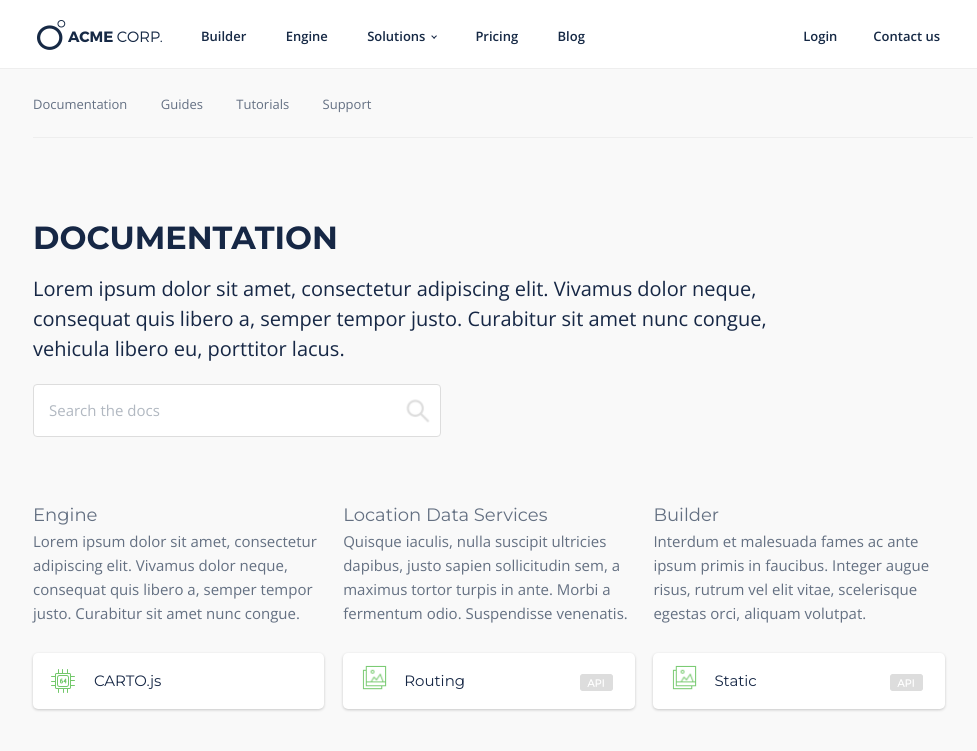
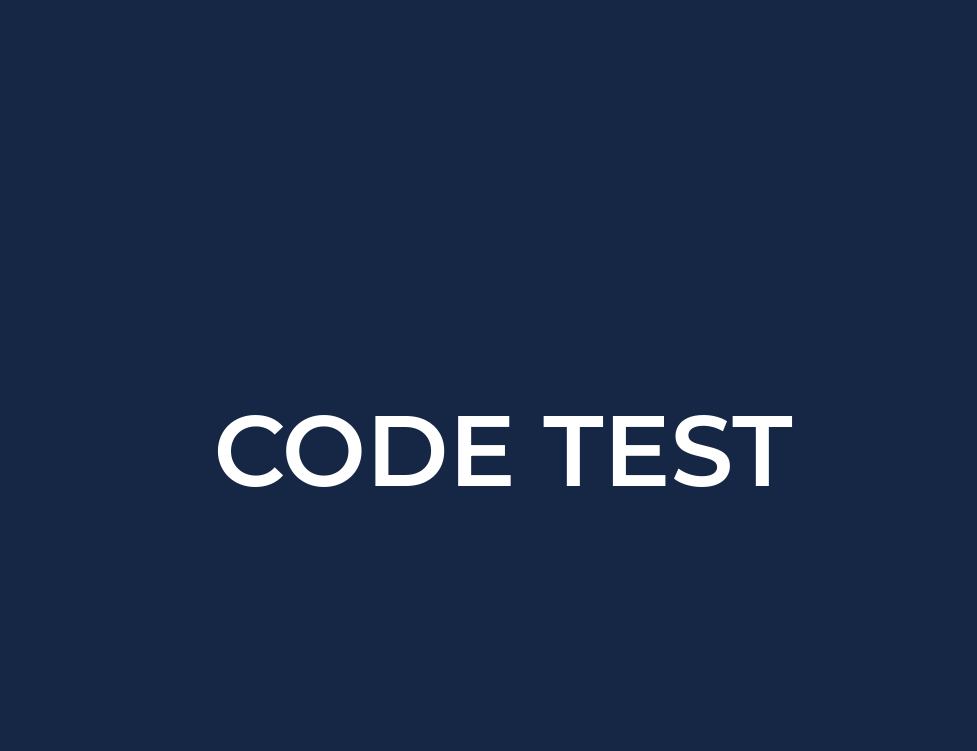
Before and after one commit to veroglez/carto, a Jekyll site: the page built from code-test.html, in a window 1280 px wide. Shown: the top 751 px of the page, without its empty margins (137-1114 px from the left). Built offline with Jekyll 4.4.1, drawn with Linux system fonts in a browser that asks for light colours; nearby versions of some CDN libraries; some web fonts are replaced.

Commit message:
First page code test

```diff
--- /dev/null
+++ b/code-test.html
@@ -0,0 +1,11 @@
+---
+title: My page
+layout: default
+permalink: /
+
+---
+<div class="code-test">
+  <div class="text">
+    <a href="/documentation/">code test</a>
+  </div>
+</div>
--- a/index.html
+++ b/index.html
@@ -1,13 +1,15 @@
 ---
 title: My page
 layout: default
+permalink: /documentation/
+
 ---
 
 <div class="container">
   <div class="grid-container">
     <nav class="second-menu">
       <ul>
-        <li><a class="active" href="/documentation/">Documentation</a></li>
+        <li><a class="active" href="#">Documentation</a></li>
         <li><a href="#">Guides</a></li>
         <li><a href="#">Tutorials</a></li>
         <li><a href="#">Support</a></li>
@@ -22,17 +24,17 @@ layout: default
       <article class="col col-3">
         <h3>Engine</h3>
         <p>Lorem ipsum dolor sit amet, consectetur adipiscing elit. Vivamus dolor neque, consequat quis libero a, semper tempor justo. Curabitur sit amet nunc congue.</p>
-        <button class="btn"><div class="col img-center"><img src="./public/images/icon1.png" alt="icon1"></div><div class="col text-center text">CARTO.js</div></button>
+        <button class="btn"><div class="col img-center"><img src="../public/images/icon1.png" alt="icon1"></div><div class="col text-center text">CARTO.js</div></button>
       </article>
       <article  class="col col-3 middle">
         <h3>Location Data Services</h3>
         <p>Quisque iaculis, nulla suscipit ultricies dapibus, justo sapien sollicitudin sem, a maximus tortor turpis in ante. Morbi a fermentum odio. Suspendisse venenatis.</p>
-        <button class="btn"><div class="col img-center"><img src="./public/images/icon3.png" alt="icon2"></div><div class="col text-center text">Routing</div><img class="col api right img-center" src="./public/images/icon-api.png" alt=""></button>
+        <a href="/getting-started/"><button class="btn"><div class="col img-center"><img src="../public/images/icon3.png" alt="icon2"></div><div class="col text-center text">Routing</div><img class="col api right img-center" src="./public/images/icon-api.png" alt=""></button></a>
       </article>
       <article class="col col-3">
         <h3>Builder</h3>
         <p>Interdum et malesuada fames ac ante ipsum primis in faucibus. Integer augue risus, rutrum vel elit vitae, scelerisque egestas orci, aliquam volutpat.</p>
-        <a href="/getting-started/"><button class="btn"><div class="col img-center"><img src="./public/images/icon3.png" alt="icon3"></div><div class="col text-center text">Static</div><img class="col api right img-center" src="./public/images/icon-api.png" alt=""></button></a>
+        <button class="btn"><div class="col img-center"><img src="../public/images/icon3.png" alt="icon3"></div><div class="col text-center text">Static</div><img class="col api right img-center" src="./public/images/icon-api.png" alt=""></button>
       </article>
       <div class="clearfix"></div>
     </section>
```
Also changed, not shown: _includes/side-menu.html (+0 -8 lines), _index.md (deleted, +0 -12 lines), _posts/2017-10-16-test.markdown (deleted, +0 -36 lines), about.md (deleted, +0 -18 lines), public/css/style.scss (+30 -6 lines), public/css/style.min.css.
